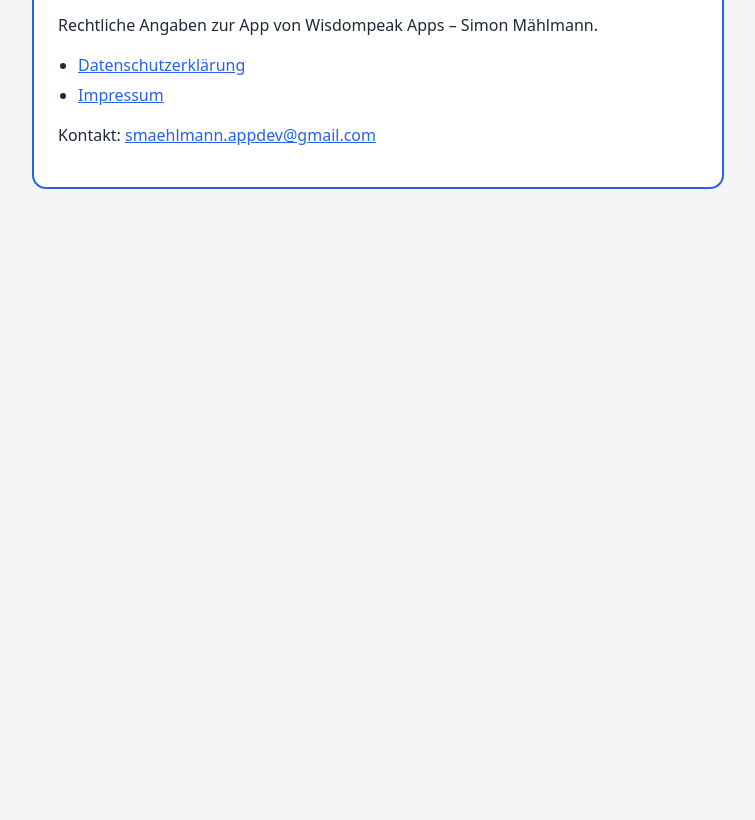
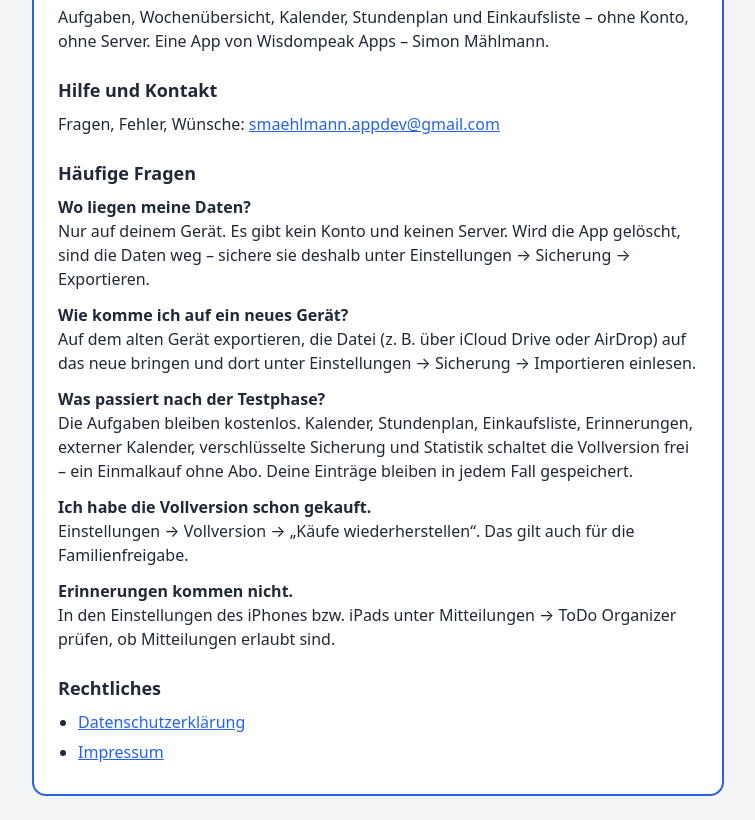
Before and after one commit to simaehlmann-cloud/ToDo-Organizer, a website: page docs/index.html in a window 1280 px wide. Shown: the part 89-909 px from the top of the page, without its empty margins (262-1017 px from the left). Before the commit the page ends 800 px from the top, so only its background shows below. Drawn offline with Linux system fonts and the light colour scheme.

Commit message:
Add files via upload

```diff
--- a/docs/index.html
+++ b/docs/index.html
@@ -3,7 +3,7 @@
 <head>
 <meta charset="UTF-8">
 <meta name="viewport" content="width=device-width, initial-scale=1.0">
-<title>ToDo Organizer – Rechtliches</title>
+<title>ToDo Organizer – Hilfe und Rechtliches</title>
 <meta name="theme-color" content="#2563eb">
 <style>
   :root { --bg:#f4f5f7; --card:#fff; --text:#1f2937; --border:#2563eb; }
@@ -15,6 +15,8 @@
   main { max-width:640px; margin:0 auto; background:var(--card);
          border:2px solid var(--border); border-radius:14px; padding:24px; }
   h1 { font-size:24px; margin:0 0 8px; }
+  h2 { font-size:18px; margin:24px 0 8px; }
+  p { margin:0 0 12px; }
   ul { margin:0; padding-left:20px; }
   li { margin:6px 0; }
   a { color:var(--border); }
@@ -23,12 +25,35 @@
 <body>
 <main>
   <h1>ToDo Organizer</h1>
-  <p>Rechtliche Angaben zur App von Wisdompeak Apps – Simon Mählmann.</p>
+  <p>Aufgaben, Wochenübersicht, Kalender, Stundenplan und Einkaufsliste – ohne Konto,
+  ohne Server. Eine App von Wisdompeak Apps – Simon Mählmann.</p>
+
+  <h2>Hilfe und Kontakt</h2>
+  <p>Fragen, Fehler, Wünsche: <a href="mailto:smaehlmann.appdev@gmail.com">smaehlmann.appdev@gmail.com</a></p>
+
+  <h2>Häufige Fragen</h2>
+  <p><strong>Wo liegen meine Daten?</strong><br>
+  Nur auf deinem Gerät. Es gibt kein Konto und keinen Server. Wird die App gelöscht,
+  sind die Daten weg – sichere sie deshalb unter Einstellungen → Sicherung → Exportieren.</p>
+  <p><strong>Wie komme ich auf ein neues Gerät?</strong><br>
+  Auf dem alten Gerät exportieren, die Datei (z. B. über iCloud Drive oder AirDrop)
+  auf das neue bringen und dort unter Einstellungen → Sicherung → Importieren einlesen.</p>
+  <p><strong>Was passiert nach der Testphase?</strong><br>
+  Die Aufgaben bleiben kostenlos. Kalender, Stundenplan, Einkaufsliste, Erinnerungen,
+  externer Kalender, verschlüsselte Sicherung und Statistik schaltet die Vollversion frei –
+  ein Einmalkauf ohne Abo. Deine Einträge bleiben in jedem Fall gespeichert.</p>
+  <p><strong>Ich habe die Vollversion schon gekauft.</strong><br>
+  Einstellungen → Vollversion → „Käufe wiederherstellen“. Das gilt auch für die
+  Familienfreigabe.</p>
+  <p><strong>Erinnerungen kommen nicht.</strong><br>
+  In den Einstellungen des iPhones bzw. iPads unter Mitteilungen → ToDo Organizer
+  prüfen, ob Mitteilungen erlaubt sind.</p>
+
+  <h2>Rechtliches</h2>
   <ul>
     <li><a href="todo-organizer/datenschutz.html">Datenschutzerklärung</a></li>
     <li><a href="todo-organizer/impressum.html">Impressum</a></li>
   </ul>
-  <p>Kontakt: <a href="mailto:smaehlmann.appdev@gmail.com">smaehlmann.appdev@gmail.com</a></p>
 </main>
 </body>
 </html>
```
